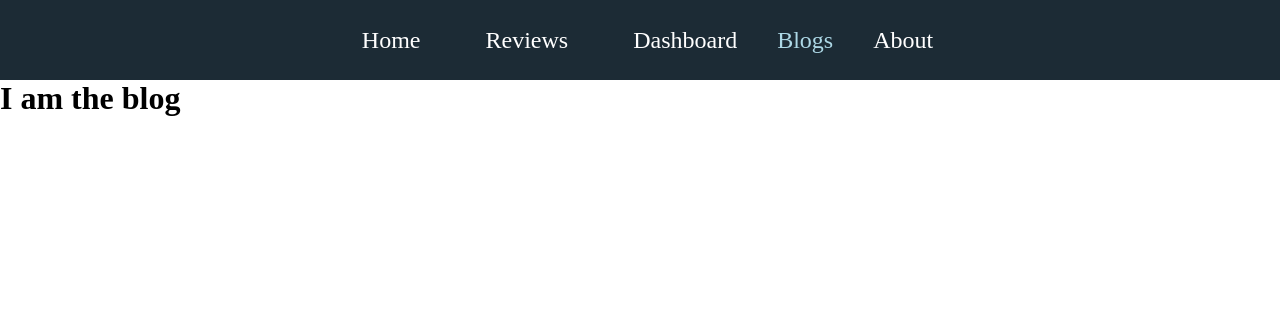
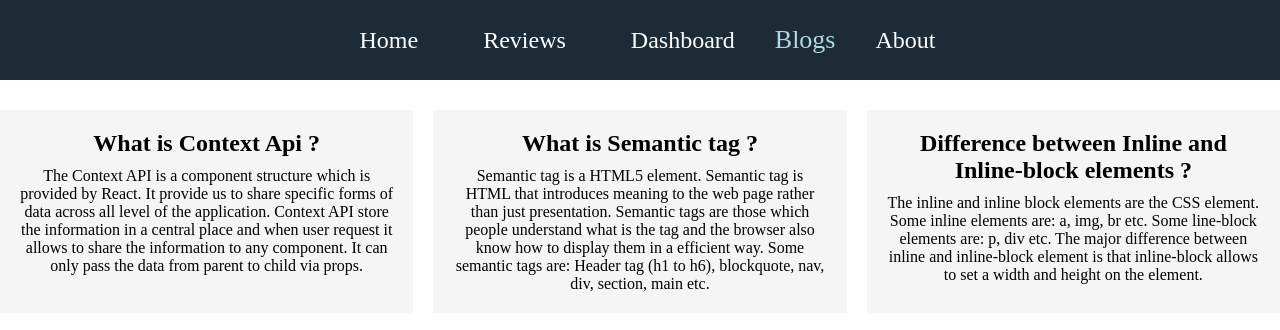
Before and after one commit to anikjoyy/product-analysis-website, a React (Create React App) app: page /blogs in a window 1280 px wide. Shown: the top 330 px of the page. Built offline with nearby package versions, Linux system fonts and the light colour scheme.

Commit message:
added blog section with question answers

```diff
--- a/src/Components/Blogs/Blogs.css
+++ b/src/Components/Blogs/Blogs.css
@@ -0,0 +1,25 @@
+.questions-container {
+  display: grid;
+  grid-template-columns: repeat(3, 1fr);
+  grid-column-gap: 20px;
+  margin-top: 30px;
+}
+.question-container {
+  background-color: whitesmoke;
+  padding: 20px;
+  text-align: center;
+}
+.question-container h2 {
+  text-align: center;
+}
+.question-container p {
+  padding-top: 10px;
+}
+.question02-container {
+  background-color: whitesmoke;
+  padding: 20px;
+}
+.question03-container {
+  background-color: whitesmoke;
+  padding: 20px;
+}
--- a/src/Components/Blogs/Blogs.js
+++ b/src/Components/Blogs/Blogs.js
@@ -1,9 +1,43 @@
 import React from 'react';
+import './Blogs.css';
 
 const Blogs = () => {
   return (
     <div>
-      <h1>I am the blog</h1>
+      <div className='questions-container'>
+        <div className='question-container'>
+          <h2>What is Context Api ?</h2>
+          <p>
+            The Context API is a component structure which is provided by React.
+            It provide us to share specific forms of data across all level of
+            the application. Context API store the information in a central
+            place and when user request it allows to share the information to
+            any component. It can only pass the data from parent to child via
+            props.
+          </p>
+        </div>
+        <div className='question-container'>
+          <h2>What is Semantic tag ?</h2>
+          <p>
+            Semantic tag is a HTML5 element. Semantic tag is HTML that
+            introduces meaning to the web page rather than just presentation.
+            Semantic tags are those which people understand what is the tag and
+            the browser also know how to display them in a efficient way. Some
+            semantic tags are: Header tag (h1 to h6), blockquote, nav, div,
+            section, main etc.{' '}
+          </p>
+        </div>
+        <div className='question-container'>
+          <h2>Difference between Inline and Inline-block elements ?</h2>
+          <p>
+            The inline and inline block elements are the CSS element. Some
+            inline elements are: a, img, br etc. Some line-block elements are:
+            p, div etc. The major difference between inline and inline-block
+            element is that inline-block allows to set a width and height on the
+            element.
+          </p>
+        </div>
+      </div>
     </div>
   );
 };
--- a/src/Components/Header/Header.css
+++ b/src/Components/Header/Header.css
@@ -22,7 +22,7 @@
 .active-link {
   text-decoration: none;
   margin-left: 15px;
-  font-size: 24px;
+  font-size: 26px;
   transition: color ease-in-out 300ms;
   color: lightblue;
 }
```
